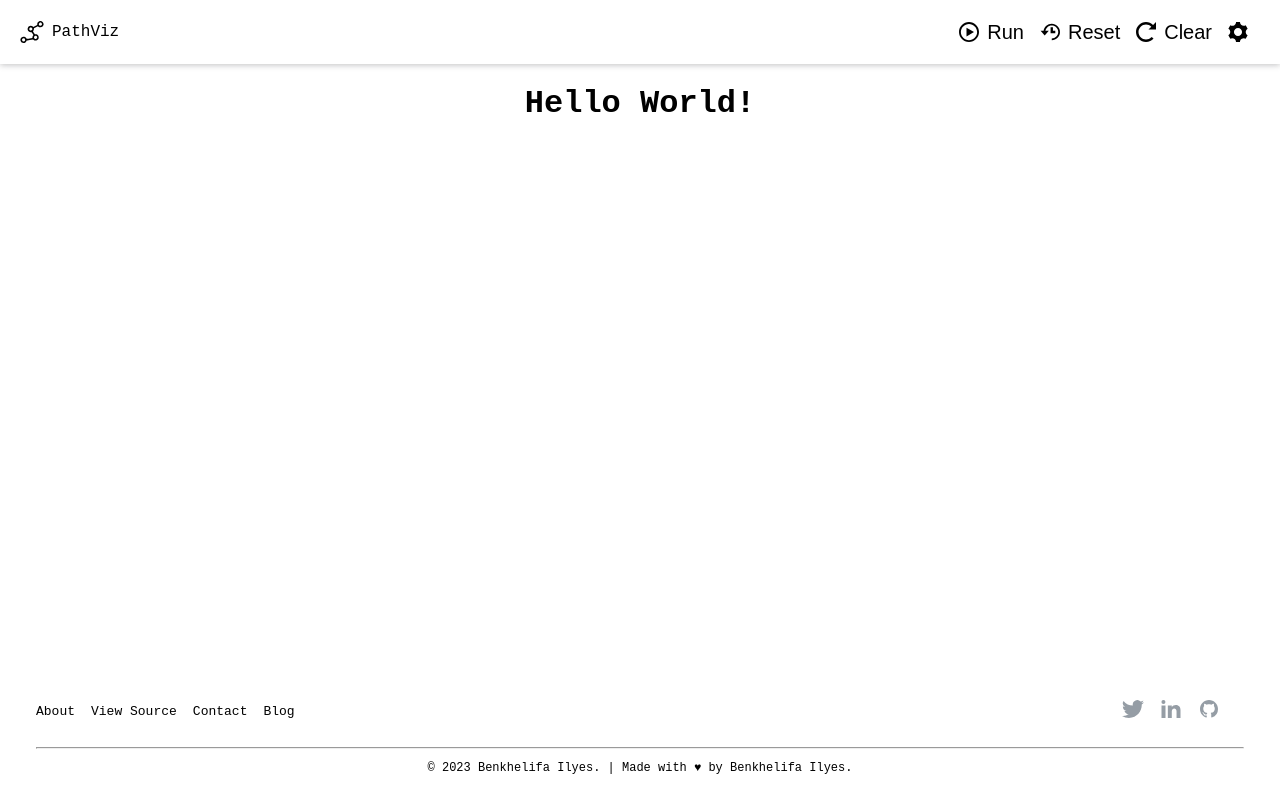
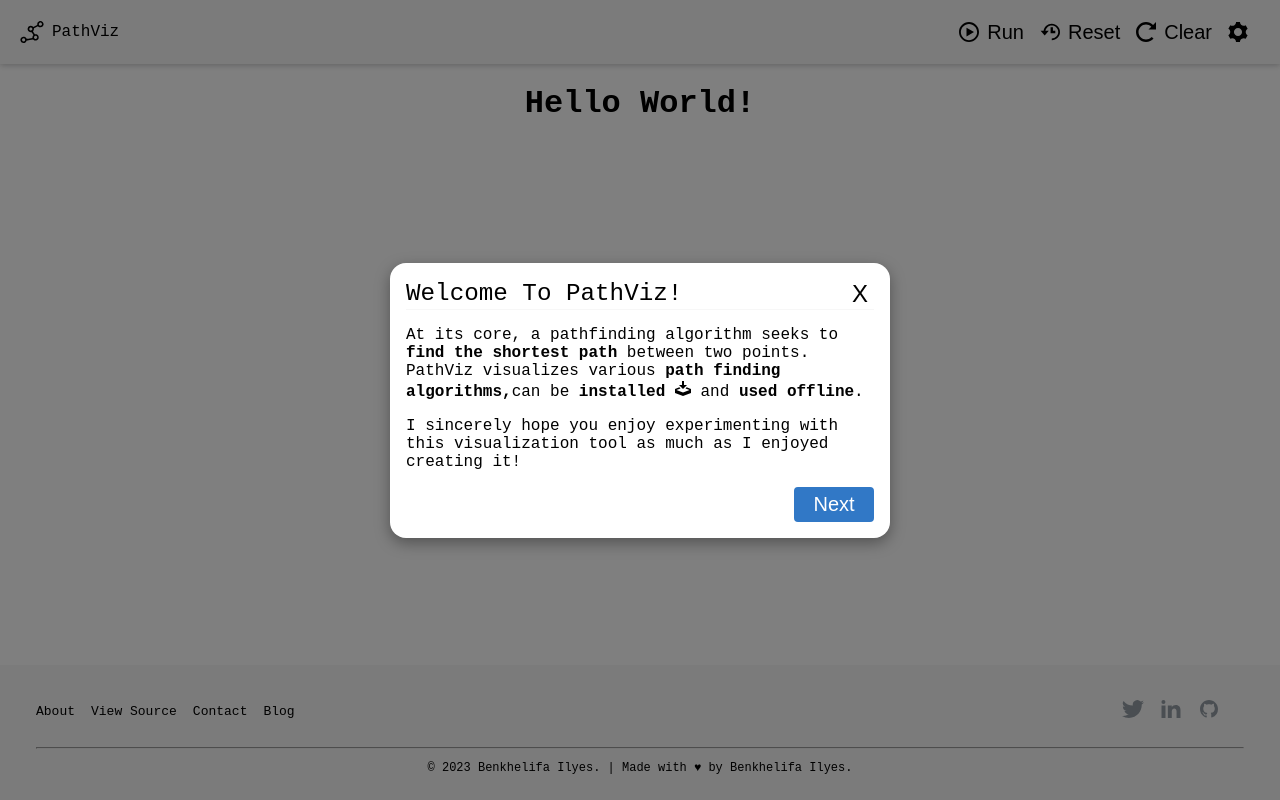
Before and after one commit to BenkhlifaIlies/path-viz, a React (Vite) app: page / in a window 1280 px wide. Built offline with nearby package versions, Linux system fonts and the light colour scheme; a web font is replaced by a local one.

Commit message:
feature: add tutorial modal

```diff
--- a/src/App.tsx
+++ b/src/App.tsx
@@ -1,12 +1,30 @@
+import { useState, useLayoutEffect } from 'react';
 import { BrowserRouter as Router, Route, Routes } from 'react-router-dom';
+import MainLayout from './layouts/mainLayout';
+import TutorialModal from './components/tutorialModal';
+
 import './assets/styles/App.css';
-import MainLayout from './layouts/mainLayout';
 
 function MyApp() {
+  const [tutorialModalVisibility, setTutorialModalVisibility] =
+    useState<boolean>(false);
+
+  useLayoutEffect(() => {
+    if (window.sessionStorage.getItem('show-tutorial') !== 'false') {
+      setTutorialModalVisibility(true);
+      window.sessionStorage.setItem('show-tutorial', 'false');
+    }
+  }, []);
+
   return (
     <>
       <MainLayout>
         <h1>Hello World!</h1>
+        {tutorialModalVisibility && (
+          <TutorialModal
+            setTutorialModalVisibility={setTutorialModalVisibility}
+          />
+        )}
       </MainLayout>
     </>
   );
--- a/src/assets/styles/App.css
+++ b/src/assets/styles/App.css
@@ -1,6 +1,11 @@
 @import url('https://fonts.googleapis.com/css2?family=Chivo+Mono&display=swap');
 
 :root {
+  --gray: '#bbbbbb ';
+  --gray97: #f7f7f7;
+  --light-gray-shade: #bbbbbb;
+  --dark-gray: #a9a9a9;
+  --nice-blue: #3178c6;
 }
 
 html {
--- a/src/components/common/icons.tsx
+++ b/src/components/common/icons.tsx
@@ -82,3 +82,20 @@ export const ImSad = () => {
     </svg>
   );
 };
+
+export const InstallSvg = () => {
+  return (
+    <svg
+      stroke="currentColor"
+      fill="currentColor"
+      strokeWidth="0"
+      version="1.1"
+      viewBox="0 0 16 16"
+      height="1em"
+      width="1em"
+      xmlns="http://www.w3.org/2000/svg"
+    >
+      <path d="M8 9l4-4h-3v-4h-2v4h-3zM11.636 7.364l-1.121 1.121 4.064 1.515-6.579 2.453-6.579-2.453 4.064-1.515-1.121-1.121-4.364 1.636v4l8 3 8-3v-4z"></path>
+    </svg>
+  );
+};
--- /dev/null
+++ b/src/components/common/modal.tsx
@@ -0,0 +1,133 @@
+import { useState } from 'react';
+import styled from 'styled-components';
+
+interface ModalProps {
+  title: string;
+  children: React.ReactNode;
+  setOpenModal: React.Dispatch<React.SetStateAction<boolean>>;
+}
+
+interface SubComponentProps {
+  children: React.ReactNode;
+}
+
+const Modal = ({ title, children, setOpenModal }: ModalProps) => {
+  const [display, setDisplay] = useState<boolean>(true);
+  const handleClose = () => {
+    setDisplay(false);
+    setTimeout(() => setOpenModal(false), 200);
+  };
+  return (
+    <>
+      <Backdrop onClick={handleClose} />
+      <ModalWrapper>
+        <ModalContent $display={String(display)}>
+          <div className="nodal-header">
+            <ModalHeader>
+              <Title>{title}</Title>
+              <CloseBtn onClick={handleClose}>X</CloseBtn>
+            </ModalHeader>
+          </div>
+          {children}
+        </ModalContent>
+      </ModalWrapper>
+    </>
+  );
+};
+
+const ModalBody = ({ children }: SubComponentProps) => (
+  <div className="nodal-body">{children}</div>
+);
+Modal.Body = ModalBody;
+
+const ModalFooter = ({ children }: SubComponentProps) => (
+  <div className="nodal-footer">{children}</div>
+);
+Modal.Footer = ModalFooter;
+
+export default Modal;
+
+const Backdrop = styled.div`
+  width: 100vw;
+  height: 100vh;
+  position: fixed;
+  left: 0;
+  top: 0;
+  background-color: #000;
+  opacity: 0.5;
+  z-index: 10;
+`;
+const ModalWrapper = styled.div`
+  position: absolute;
+  top: 0;
+  right: 0;
+  z-index: 20;
+  width: 100%;
+  height: 100%;
+  display: flex;
+  justify-content: center;
+  align-items: center;
+`;
+const ModalContent = styled.div<{ $display?: string }>`
+  max-width: 320px;
+  display: flex;
+  flex-direction: column;
+  padding: 1rem;
+  border-radius: 1rem;
+  z-index: 30;
+  background-color: white;
+  box-shadow: rgba(0, 0, 0, 0.35) 0px 5px 15px;
+  animation: ${props =>
+    props.$display === 'true'
+      ? ' 0.3s linear fadeIn 1'
+      : ' 0.2s linear fadeOut 1'};
+  @keyframes fadeIn {
+    0% {
+      opacity: 0;
+      visibility: hidden;
+      transform: translateY(-6rem);
+    }
+    100% {
+      opacity: 1;
+      visibility: visible;
+      transform: translateY(0px);
+    }
+  }
+  @keyframes fadeOut {
+    0% {
+      opacity: 1;
+      visibility: visible;
+      transform: translateY(0px);
+    }
+    100% {
+      opacity: 0;
+      visibility: hidden;
+      transform: translateY(-6rem);
+    }
+  }
+  @media only screen and (min-width: 768px) {
+    max-width: 500px;
+    min-width: 350px;
+  }
+`;
+
+const ModalHeader = styled.div`
+  display: flex;
+  flex-shrink: 0;
+  align-items: center;
+  justify-content: space-between;
+  border-bottom: 1px solid var(--gray97);
+  --bs-modal-box-shadow: 0 0.5rem 1rem rgba(0, 0, 0, 0.15);
+`;
+const Title = styled.h4`
+  margin: 0;
+  font-size: calc(1.275rem + 0.3vw);
+  font-weight: 500;
+  text-transform: capitalize;
+`;
+const CloseBtn = styled.button`
+  background-color: transparent;
+  border: none;
+  font-size: 1.5rem;
+  cursor: pointer;
+`;
--- /dev/null
+++ b/src/components/tutorialModal.tsx
@@ -0,0 +1,104 @@
+import React, { useState } from 'react';
+import styled from 'styled-components';
+import Button from './common/button';
+import Modal from './common/modal';
+import { InstallSvg, CogSvg } from './common/icons';
+
+interface IProps {
+  setTutorialModalVisibility: React.Dispatch<React.SetStateAction<boolean>>;
+}
+const FirstPage = () => {
+  return (
+    <>
+      <p>
+        At its core, a pathfinding algorithm seeks to
+        <b> find the shortest path</b> between two points. PathViz visualizes
+        various <b>path finding algorithms,</b>can be
+        <b> installed </b> <InstallSvg /> and <b>used offline</b>.
+      </p>
+      <p>
+        I sincerely hope you enjoy experimenting with this visualization tool as
+        much as I enjoyed creating it!
+      </p>
+    </>
+  );
+};
+
+const SecondPage = () => {
+  return (
+    <ul>
+      <li>
+        <b>Move the start and target nodes</b> by dragging them. Controle the
+        execution<b> speed </b>from the settings menu.
+      </li>
+      <li>
+        Click on the board to manually<b> add a "walls"</b>. You can
+        <b> reset </b>the board and
+        <b> maintain </b>the walls, or<b> completely clear</b> the board.
+      </li>
+      <li>
+        Find out more in the settings menu <CogSvg />.
+      </li>
+    </ul>
+  );
+};
+
+const TutorialModal = ({ setTutorialModalVisibility }: IProps) => {
+  const [pageCounter, setPageCounter] = useState<number>(1);
+
+  const handleNext = () => {
+    if (pageCounter === 2) setTutorialModalVisibility(false);
+    setPageCounter(pageCounter + 1);
+  };
+
+  const handlePrevious = () => {
+    setPageCounter(pageCounter - 1);
+  };
+
+  const ModalContent = () => {
+    return pageCounter === 1 ? (
+      <FirstPage />
+    ) : pageCounter === 2 ? (
+      <SecondPage />
+    ) : null;
+  };
+
+  return (
+    <Modal
+      title="Welcome to PathViz!"
+      setOpenModal={setTutorialModalVisibility}
+    >
+      <Modal.Body>
+        <ModalContent />
+      </Modal.Body>
+      <Modal.Footer>
+        <StyledDiv>
+          {pageCounter !== 1 && (
+            <Button
+              label="Previous"
+              variant="primary"
+              onClick={handlePrevious}
+            />
+          )}
+          <Button
+            label={pageCounter < 2 ? `Next` : `Close`}
+            variant="primary"
+            onClick={handleNext}
+          />
+        </StyledDiv>
+      </Modal.Footer>
+    </Modal>
+  );
+};
+
+export default TutorialModal;
+
+const StyledDiv = styled.div`
+  display: flex;
+  flex-direction: row;
+  justify-content: end;
+  gap: 1rem;
+  span {
+    display: flex;
+  }
+`;
```
